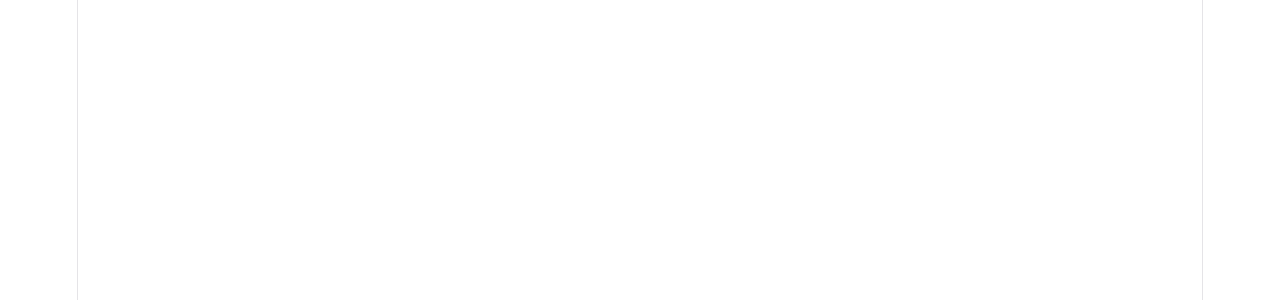
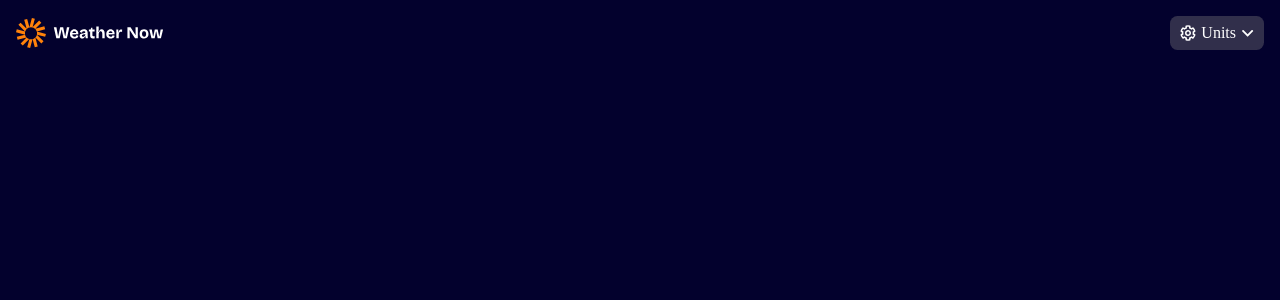
Before and after one commit to Anfield-Lam/front-end-mentor-weather-app-main, a React (Vite) app: page / in a window 1280 px wide. Shown: the top 300 px of the page. Built offline with nearby package versions, Linux system fonts and the light colour scheme.

Commit message:
base header look added, index css renew

```diff
--- a/src/App.css
+++ b/src/App.css
@@ -0,0 +1,4 @@
+.app {
+  display: flex;
+  margin: 1rem;
+}
--- a/src/App.jsx
+++ b/src/App.jsx
@@ -1,7 +1,12 @@
 import './App.css'
+import Header from "./Header.jsx"
 
 function App() {
-  return <div></div>
+  return (
+    <app className="app">
+      <Header/>
+    </app>
+  )
 }
 
 export default App;
--- /dev/null
+++ b/src/Header.css
@@ -0,0 +1,25 @@
+.header {
+  display: flex;
+  justify-content: space-between;
+  align-items: center;
+  width: 100%;
+}
+
+.logo {
+  height: 30px;
+}
+
+.dropDownList {
+  display: flex;
+  justify-content: space-between;
+  align-items: center;
+  height: 30px;
+  background-color: hsl(243, 23%, 24%);
+  border-radius: 7.5px;
+  padding: 2px 10px;
+  cursor: pointer;
+}
+
+.unitsName {
+  padding: 0 5px;
+}
--- /dev/null
+++ b/src/Header.jsx
@@ -0,0 +1,24 @@
+import "./Header.css"
+import logo from "./assets/images/logo.svg"
+import units from "./assets/images/icon-units.svg"
+import dropDownIcon from "./assets/images/icon-dropdown.svg"
+
+
+function DropDownList() {
+
+}
+
+function Header() {
+  return (
+    <header className="header">
+      <img className="logo" src={logo} alt="logo"/>
+      <div className="dropDownList" onClick={DropDownList}>
+        <img className="units" src={units} alt="units"/>
+        <div className="unitsName">Units</div>
+        <img className="dropDownIcon" src={dropDownIcon} alt="dropDownIcon"/>
+      </div>
+    </header>
+  )
+}
+
+export default Header;
--- a/src/index.css
+++ b/src/index.css
@@ -1,111 +1,6 @@
-:root {
-  --text: #6b6375;
-  --text-h: #08060d;
-  --bg: #fff;
-  --border: #e5e4e7;
-  --code-bg: #f4f3ec;
-  --accent: #aa3bff;
-  --accent-bg: rgba(170, 59, 255, 0.1);
-  --accent-border: rgba(170, 59, 255, 0.5);
-  --social-bg: rgba(244, 243, 236, 0.5);
-  --shadow:
-    rgba(0, 0, 0, 0.1) 0 10px 15px -3px, rgba(0, 0, 0, 0.05) 0 4px 6px -2px;
-
-  --sans: system-ui, 'Segoe UI', Roboto, sans-serif;
-  --heading: system-ui, 'Segoe UI', Roboto, sans-serif;
-  --mono: ui-monospace, Consolas, monospace;
-
-  font: 18px/145% var(--sans);
-  letter-spacing: 0.18px;
-  color-scheme: light dark;
-  color: var(--text);
-  background: var(--bg);
-  font-synthesis: none;
-  text-rendering: optimizeLegibility;
-  -webkit-font-smoothing: antialiased;
-  -moz-osx-font-smoothing: grayscale;
-
-  @media (max-width: 1024px) {
-    font-size: 16px;
-  }
-}
-
-@media (prefers-color-scheme: dark) {
-  :root {
-    --text: #9ca3af;
-    --text-h: #f3f4f6;
-    --bg: #16171d;
-    --border: #2e303a;
-    --code-bg: #1f2028;
-    --accent: #c084fc;
-    --accent-bg: rgba(192, 132, 252, 0.15);
-    --accent-border: rgba(192, 132, 252, 0.5);
-    --social-bg: rgba(47, 48, 58, 0.5);
-    --shadow:
-      rgba(0, 0, 0, 0.4) 0 10px 15px -3px, rgba(0, 0, 0, 0.25) 0 4px 6px -2px;
-  }
-
-  #social .button-icon {
-    filter: invert(1) brightness(2);
-  }
-}
-
 body {
   margin: 0;
+  box-sizing: border-box;
+  background-color: hsl(243, 96%, 9%);
+  color: hsl(0, 0%, 100%);
 }
-
-#root {
-  width: 1126px;
-  max-width: 100%;
-  margin: 0 auto;
-  text-align: center;
-  border-inline: 1px solid var(--border);
-  min-height: 100svh;
-  display: flex;
-  flex-direction: column;
-  box-sizing: border-box;
-}
-
-h1,
-h2 {
-  font-family: var(--heading);
-  font-weight: 500;
-  color: var(--text-h);
-}
-
-h1 {
-  font-size: 56px;
-  letter-spacing: -1.68px;
-  margin: 32px 0;
-  @media (max-width: 1024px) {
-    font-size: 36px;
-    margin: 20px 0;
-  }
-}
-h2 {
-  font-size: 24px;
-  line-height: 118%;
-  letter-spacing: -0.24px;
-  margin: 0 0 8px;
-  @media (max-width: 1024px) {
-    font-size: 20px;
-  }
-}
-p {
-  margin: 0;
-}
-
-code,
-.counter {
-  font-family: var(--mono);
-  display: inline-flex;
-  border-radius: 4px;
-  color: var(--text-h);
-}
-
-code {
-  font-size: 15px;
-  line-height: 135%;
-  padding: 4px 8px;
-  background: var(--code-bg);
-}
```
